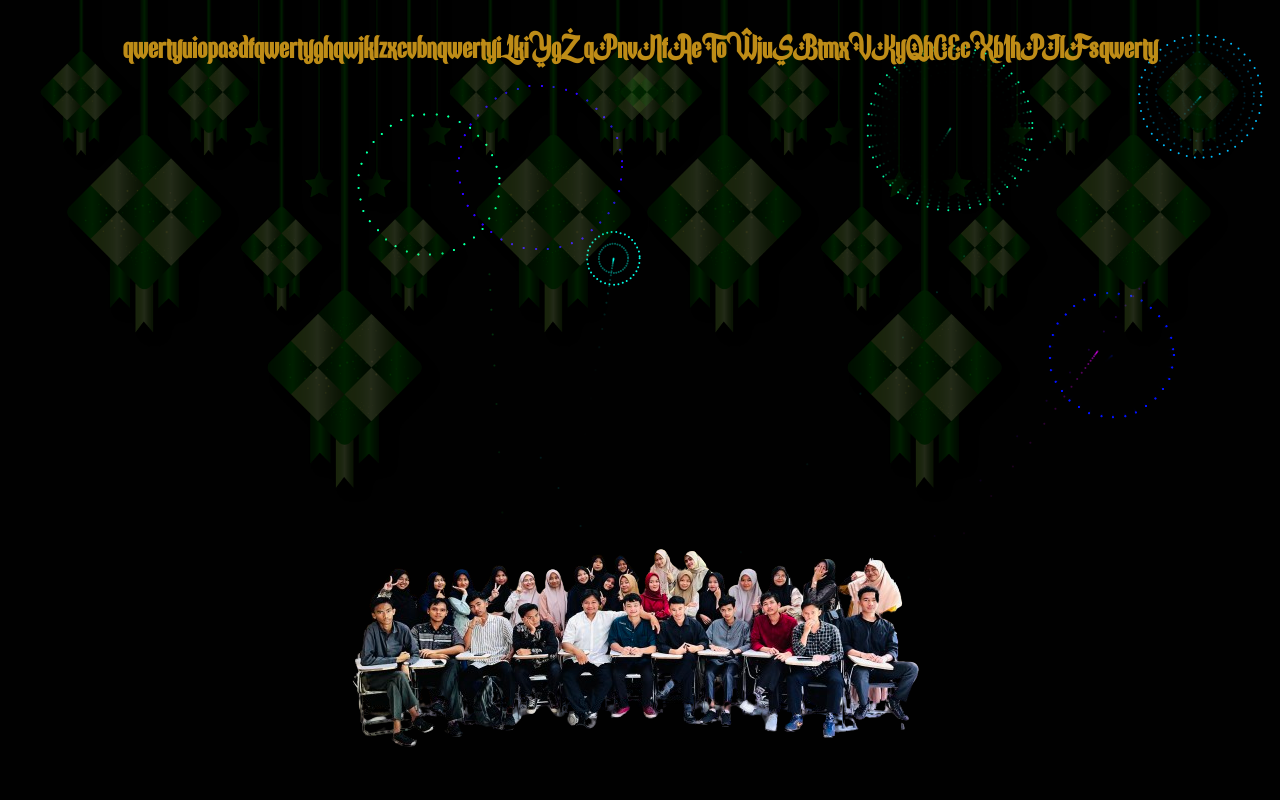
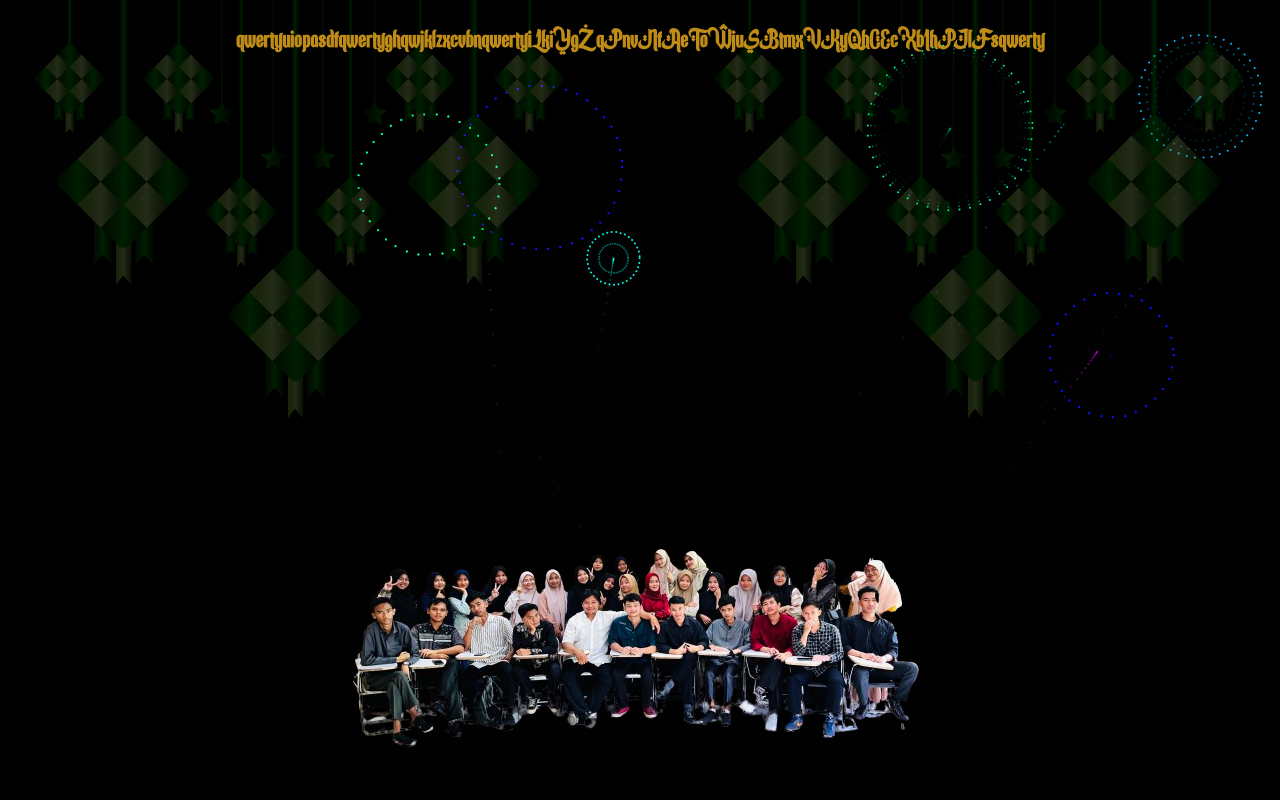
Before and after one commit to AICodeAl/Lebaran, a plain HTML site: page index.html in a window 1280 px wide. Drawn offline with Linux system fonts and the light colour scheme; animation ran at ten frames a second.

Commit message:
Update style.css

```diff
--- a/style.css
+++ b/style.css
@@ -18,7 +18,7 @@ canvas {
   left: 0;
   z-index: -1;
   opacity: 0.2;
-  width: 700px;
+  width: 600px;
 }
 
 .gambar-kanan {
@@ -27,7 +27,7 @@ canvas {
   right: 0;
   z-index: -1;
   opacity: 0.2;
-  width: 700px;
+  width: 600px;
 }
 
 .gambar-bawah {
@@ -44,7 +44,7 @@ canvas {
 }
 
 h1 {
-  font-size: 32px;
+  font-size: 25px;
   font-weight: bold;
   font-family: fontsaya;
   color: #be8c17;
```
